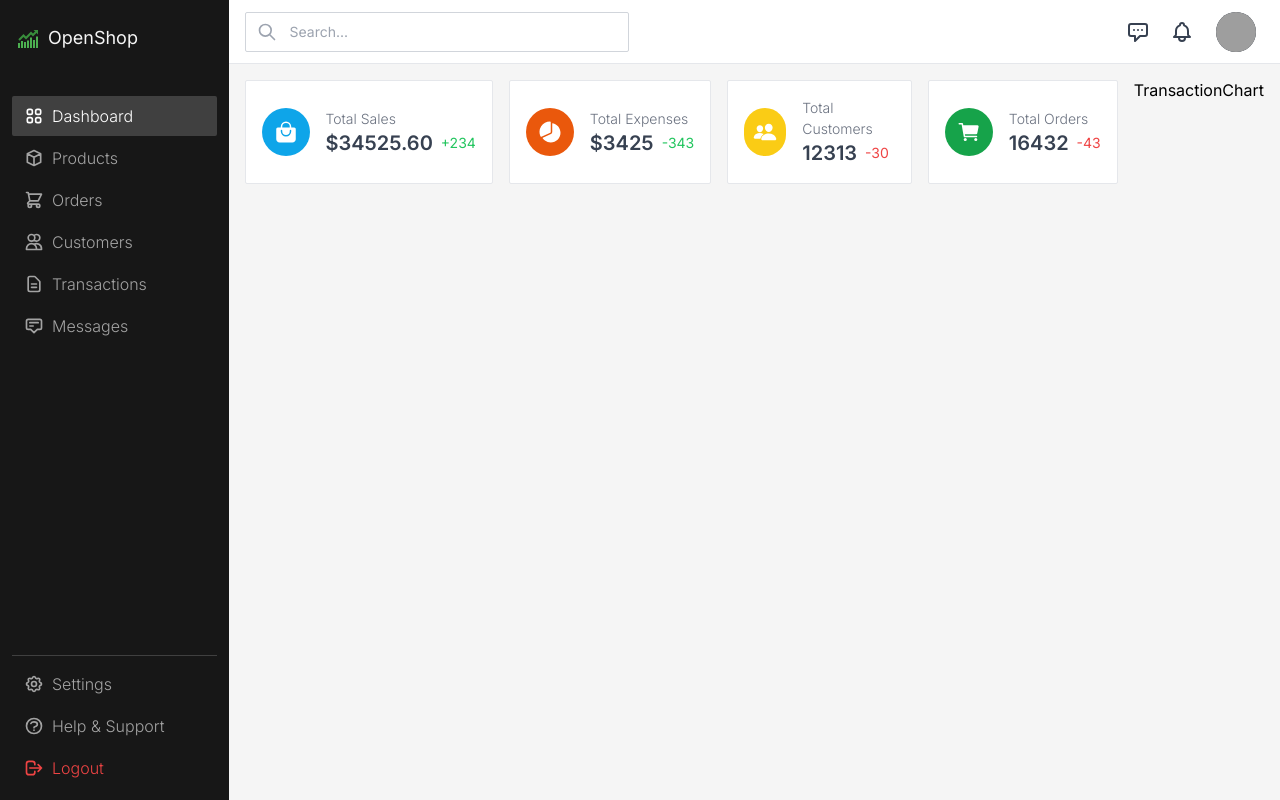
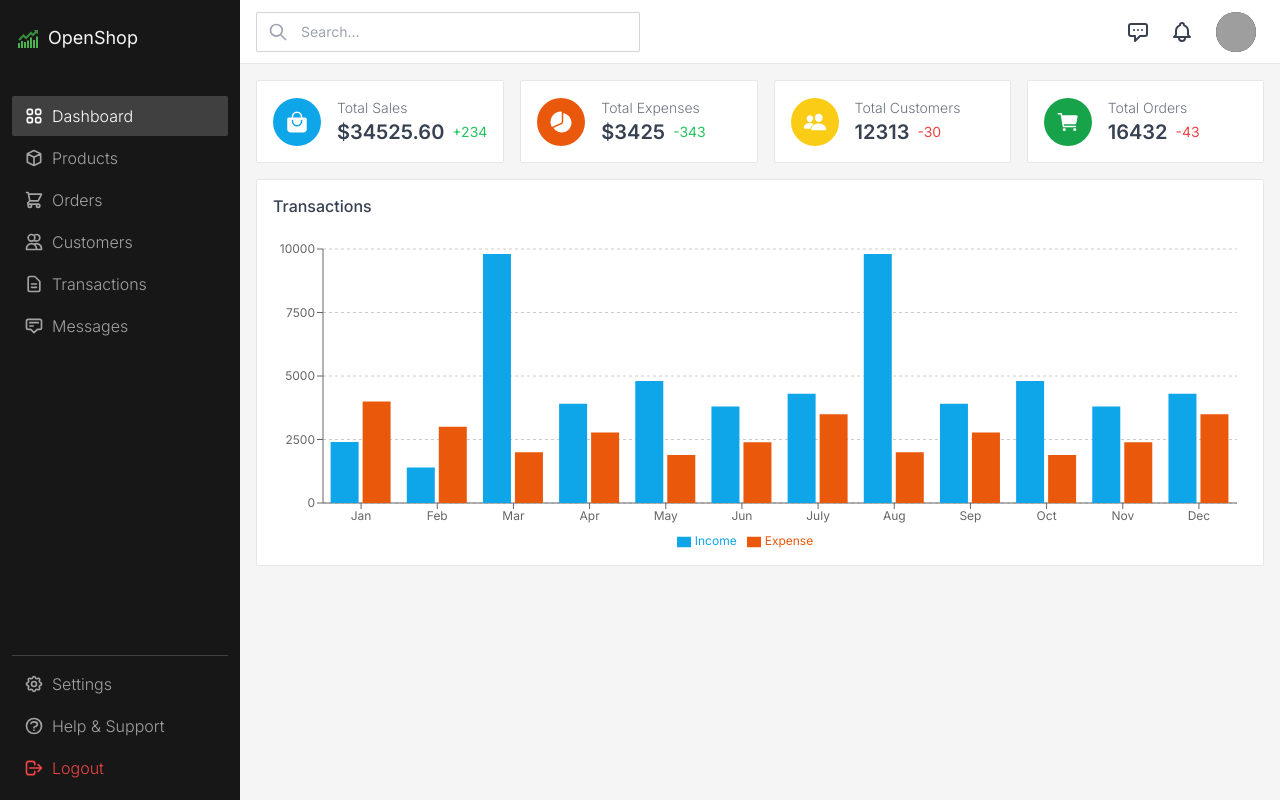
Before and after one commit to UchithmaSenevirathne/React-Dashboard, a React (Create React App) app: page / in a window 1280 px wide. Built offline with nearby package versions, Linux system fonts and the light colour scheme; grey boxes are pictures that could not be loaded.

Commit message:
create barchart

```diff
--- a/package.json
+++ b/package.json
@@ -13,6 +13,7 @@
     "react-icons": "^5.2.1",
     "react-router-dom": "^6.23.1",
     "react-scripts": "5.0.1",
+    "recharts": "^2.12.7",
     "web-vitals": "^2.1.4"
   },
   "scripts": {
--- a/src/components/Dashboard.jsx
+++ b/src/components/Dashboard.jsx
@@ -4,7 +4,7 @@ import TransactionChart from './TransactionChart'
 
 export default function Dashboard() {
     return(
-        <div className='flex gap-4'>
+        <div className='flex gap-4 flex-col'>
             <DashboardStartsGrid/>
             <TransactionChart/>
         </div>
--- a/src/components/TransactionChart.jsx
+++ b/src/components/TransactionChart.jsx
@@ -1,8 +1,97 @@
 import React from 'react'
+import { Bar, BarChart, CartesianGrid, Legend, ResponsiveContainer, Tooltip, XAxis, YAxis } from 'recharts'
 
-function TransactionChart() {
-    return(
-        <div>TransactionChart</div>
+const data = [
+    {
+        name: 'Jan',
+        Expense: 4000,
+        Income: 2400
+    },
+    {
+        name: 'Feb',
+        Expense: 3000,
+        Income: 1398
+    },
+    {
+        name: 'Mar',
+        Expense: 2000,
+        Income: 9800
+    },
+    {
+        name: 'Apr',
+        Expense: 2780,
+        Income: 3908
+    },
+    {
+        name: 'May',
+        Expense: 1890,
+        Income: 4800
+    },
+    {
+        name: 'Jun',
+        Expense: 2390,
+        Income: 3800
+    },
+    {
+        name: 'July',
+        Expense: 3490,
+        Income: 4300
+    },
+    {
+        name: 'Aug',
+        Expense: 2000,
+        Income: 9800
+    },
+    {
+        name: 'Sep',
+        Expense: 2780,
+        Income: 3908
+    },
+    {
+        name: 'Oct',
+        Expense: 1890,
+        Income: 4800
+    },
+    {
+        name: 'Nov',
+        Expense: 2390,
+        Income: 3800
+    },
+    {
+        name: 'Dec',
+        Expense: 3490,
+        Income: 4300
+    }
+]
+
+function TransactionChart(){
+    return (
+        <div className="h-[22rem] bg-white p-4 rounded-sm border border-gray-200 flex flex-col flex-1">
+            <strong className="text-gray-700 font-medium">Transactions</strong>
+            <div className="mt-3 w-full flex-1 text-xs">
+                <ResponsiveContainer width="100%" height="100%" className="min-h-[20rem]">
+                    <BarChart
+                        width={500}
+                        height={300}
+                        data={data}
+                        margin={{
+                            top: 20,
+                            right: 10,
+                            left: -10,
+                            bottom: 0
+                        }}
+                    >
+                        <CartesianGrid strokeDasharray="3 3 0 0" vertical={false} />
+                        <XAxis dataKey="name" />
+                        <YAxis />
+                        <Tooltip />
+                        <Legend />
+                        <Bar dataKey="Income" fill="#0ea5e9" />
+                        <Bar dataKey="Expense" fill="#ea580c" />
+                    </BarChart>
+                </ResponsiveContainer>
+            </div>
+        </div>
     )
 }
 
```
Also changed, not shown: 1 other file (tests, documents, lock files or other folders).
